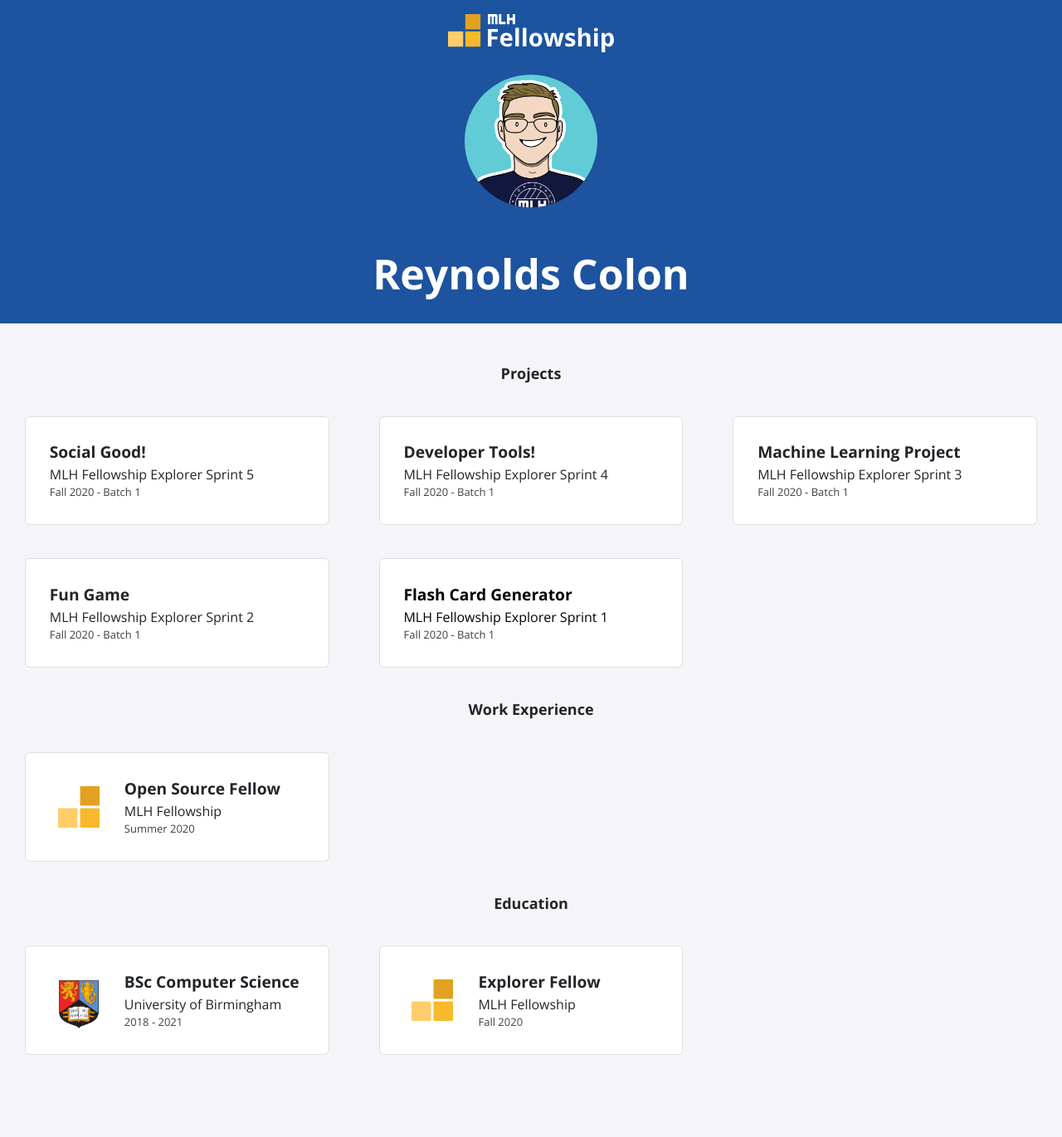
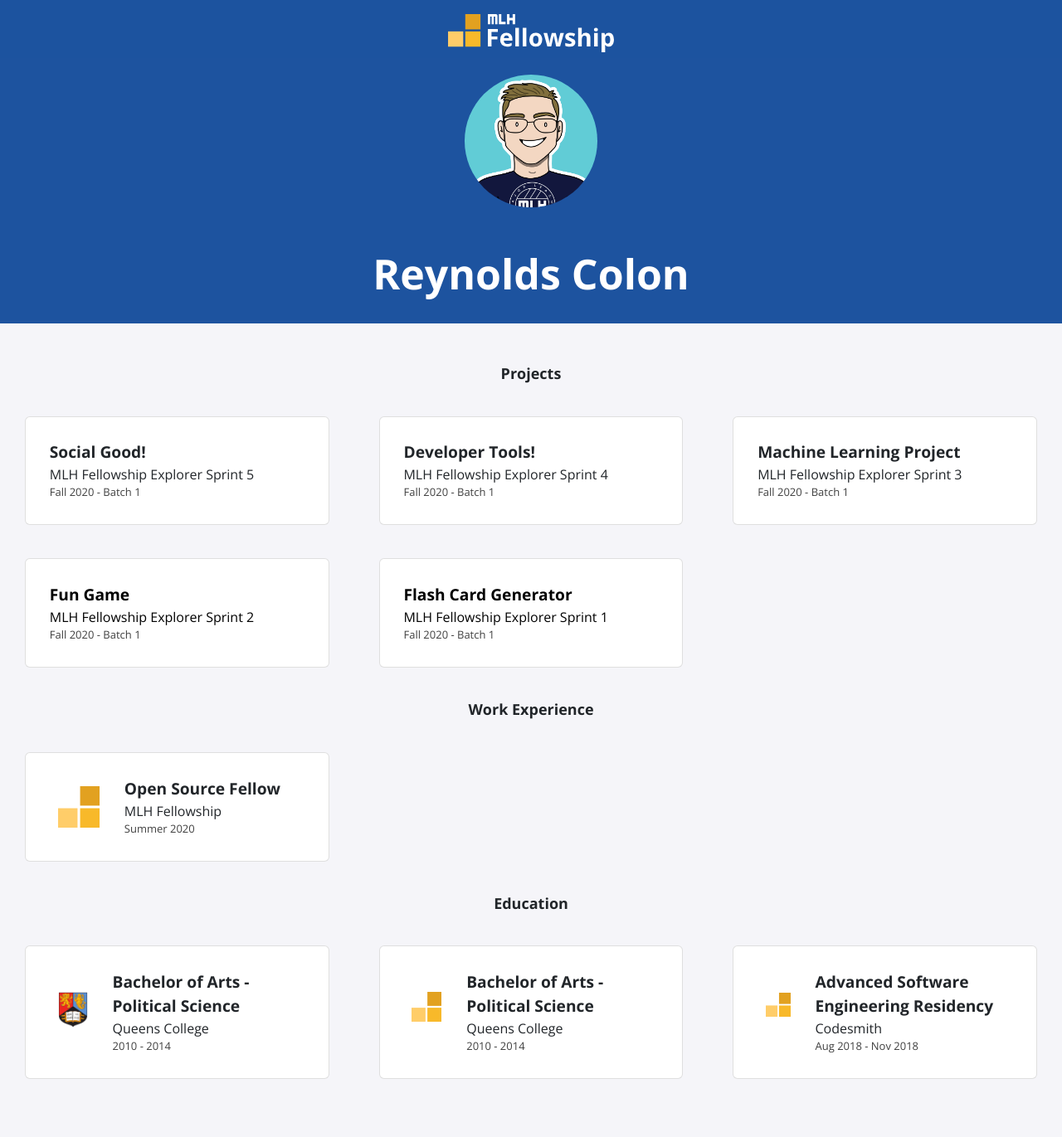
Before and after one commit to Rcolon100/Reynolds.colon, a Jekyll site: the page built from index.html, in a window 1280 px wide. Shown: the whole page at 83% size. Built offline with Jekyll 4.4.1, drawn with Linux system fonts in a browser that asks for light colours; nearby versions of some CDN libraries; before the commit the page ends 1342 px from its top, so only the background shows below that.

Commit message:
Update _data/education _data/projects projects/waspgraphql.md

```diff
--- a/_data/education.yml
+++ b/_data/education.yml
@@ -1,9 +1,14 @@
-- course: BSc Computer Science
-  institute: University of Birmingham
-  dates: 2018 - 2021
+- course: Bachelor of Arts - Political Science
+  institute: Queens College
+  dates: 2010 - 2014
   logo: uob.png
 
-- course: Explorer Fellow
-  institute: MLH Fellowship
-  dates: Fall 2020
+- course: Bachelor of Arts - Political Science
+  institute: Queens College
+  dates: 2010 - 2014
   logo: fellowship.svg
+
+- course: Advanced Software Engineering Residency
+  institute: Codesmith
+  dates: Aug 2018 - Nov 2018
+  logo: fellowship.svg
--- a/_data/projects.yml
+++ b/_data/projects.yml
@@ -13,6 +13,7 @@
 - title: Fun Game
   event: MLH Fellowship Explorer Sprint 2
   date: Fall 2020 - Batch 1
+  page-name: waspgraphql
 
 - title: Flash Card Generator
   event: MLH Fellowship Explorer Sprint 1
```
Also changed, not shown: projects/waspgraphql.md (+20 -0 lines).
